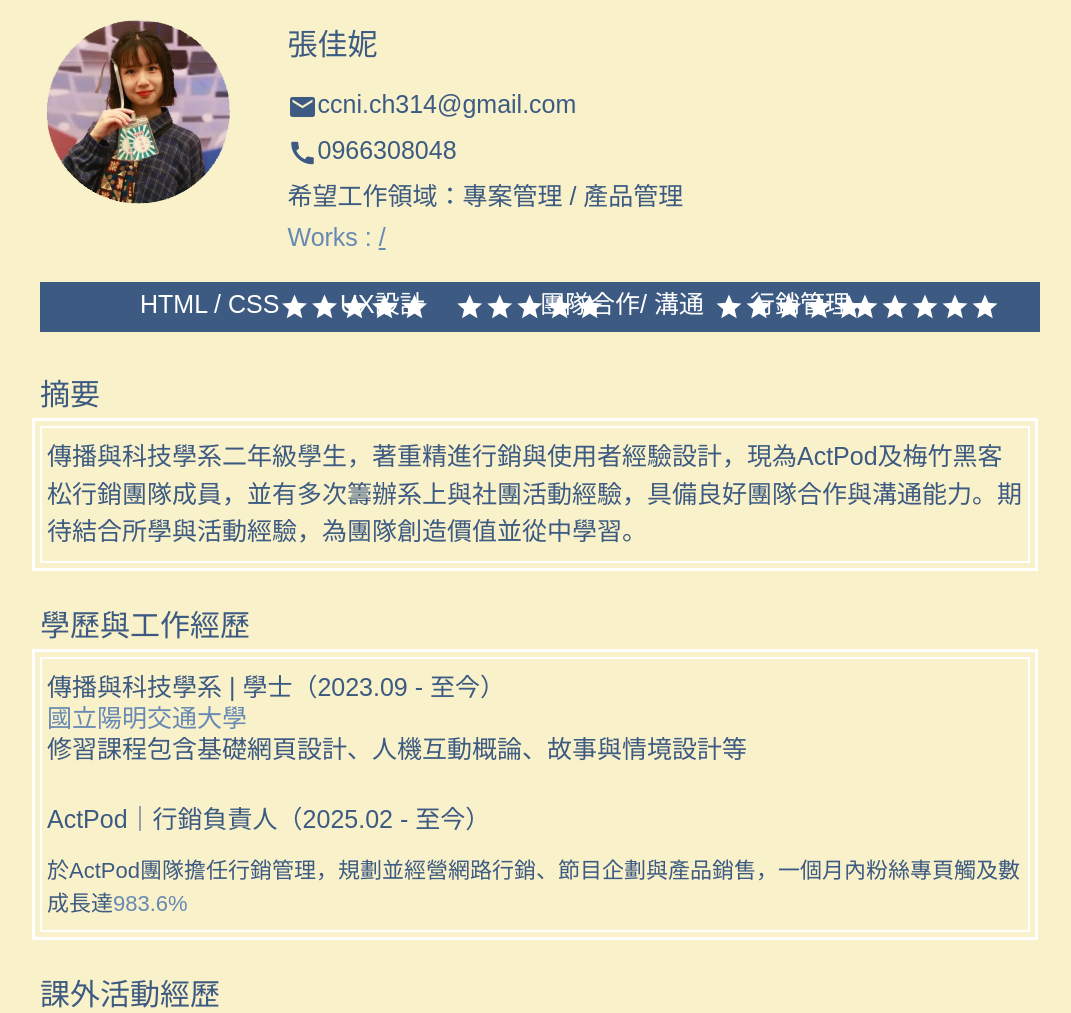
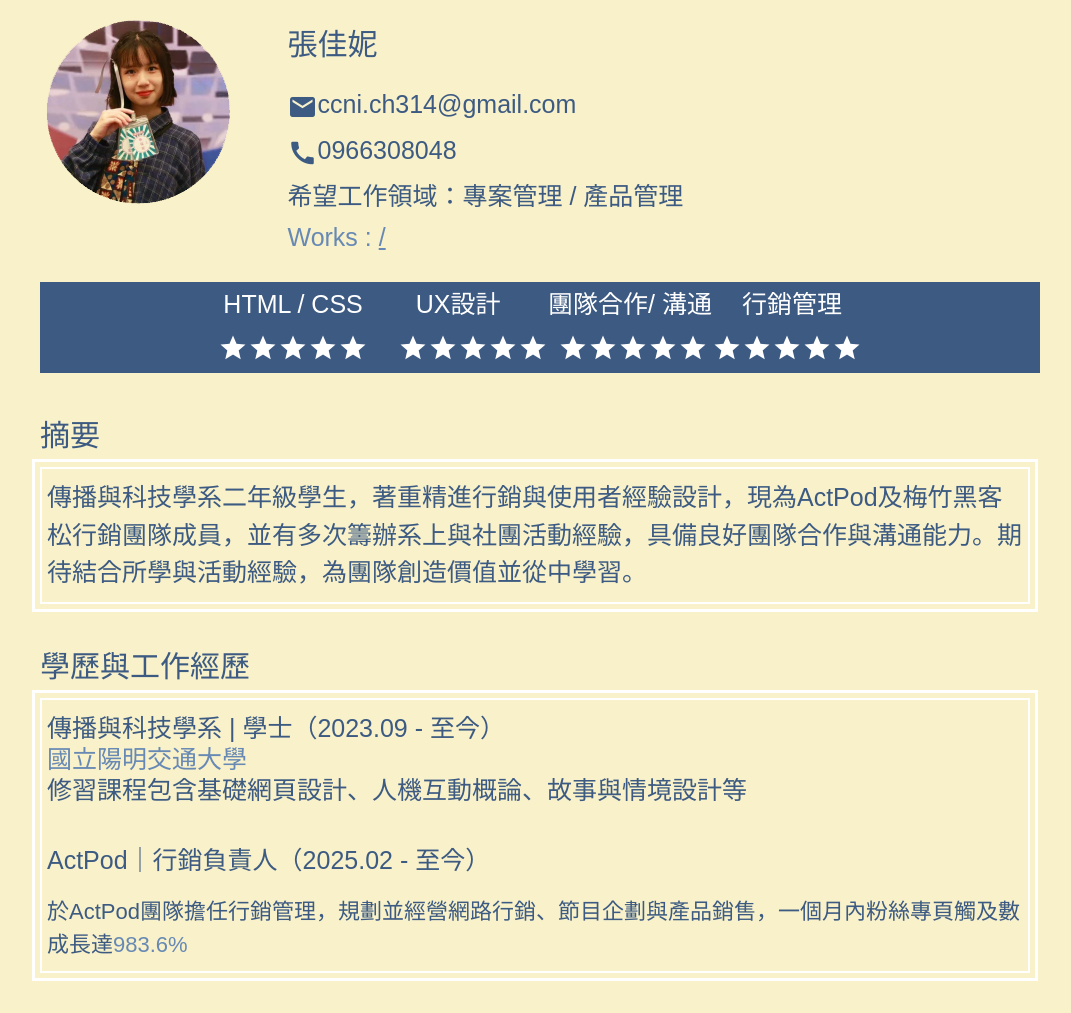
Before and after one commit to lessmojito/Profile, a plain HTML site: page index.html in a window 1280 px wide. Shown: the top 1013 px of the page, without its empty margins (105-1176 px from the left). Drawn offline with Linux system fonts and the light colour scheme.

Commit message:
Update style.css

```diff
--- a/style.css
+++ b/style.css
@@ -81,7 +81,8 @@ nav p{
   max-width: 200px; /* 或設置為自適應大小 */
   text-align: center;
   white-space: nowrap;
-  display:flex;
+  display:space-between;
+
 }
 
 .one span{
```
